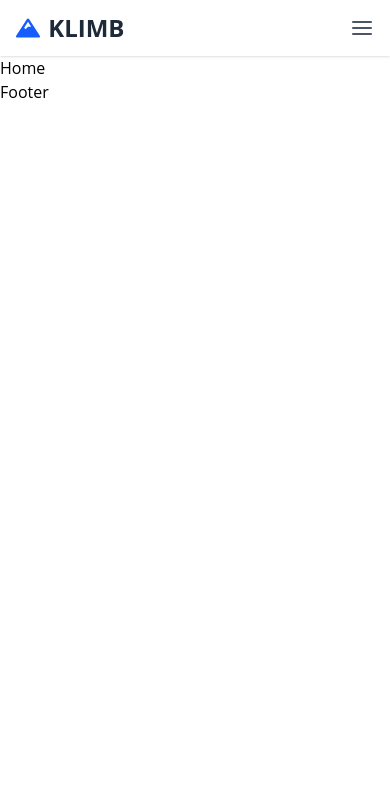
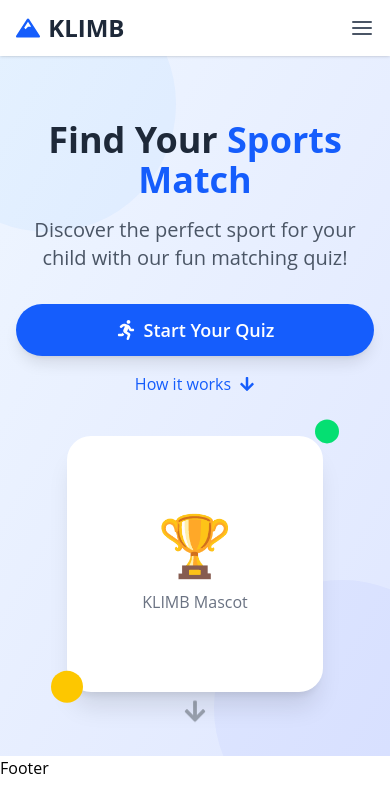
Before and after one commit to jahidhasan6676/klimb-task, a React (Vite) app: page / in a window 390 px wide. Shown: the top 812 px of the page. Built offline with nearby package versions, Linux system fonts and the light colour scheme.

Commit message:
complete responsive hero section with animation

```diff
--- a/package.json
+++ b/package.json
@@ -11,6 +11,7 @@
   },
   "dependencies": {
     "@tailwindcss/vite": "^4.1.8",
+    "framer-motion": "^12.16.0",
     "react": "^19.1.0",
     "react-dom": "^19.1.0",
     "react-icons": "^5.5.0",
--- /dev/null
+++ b/src/components/HomeSection/HeroSection.jsx
@@ -0,0 +1,137 @@
+import { useRef, useEffect } from 'react';
+import { motion, useAnimation, useInView } from 'framer-motion';
+import { FaRunning, FaArrowDown } from 'react-icons/fa';
+
+const HeroSection = () => {
+  const controls = useAnimation();
+  const ref = useRef(null);
+  const isInView = useInView(ref, { once: true });
+
+  useEffect(() => {
+    if (isInView) {
+      controls.start("visible");
+    }
+  }, [isInView, controls]);
+
+  const scrollToQuiz = () => {
+    document.getElementById('quiz')?.scrollIntoView({ behavior: 'smooth' });
+  };
+
+  return (
+    <section
+      ref={ref}
+      className="relative overflow-hidden bg-gradient-to-br from-blue-50 to-indigo-100 py-16 md:py-24">
+      {/* Decorative elements */}
+      <div className="absolute top-0 left-0 w-full h-full overflow-hidden">
+        <motion.div
+          initial={{ scale: 0.8, opacity: 0 }}
+          animate={controls}
+          variants={{
+            visible: { scale: 1, opacity: 0.1 }
+          }}
+          transition={{ duration: 1 }}
+          className="absolute -top-20 -left-20 w-64 h-64 rounded-full bg-blue-300 mix-blend-multiply"/>
+        <motion.div
+          initial={{ scale: 0.8, opacity: 0 }}
+          animate={controls}
+          variants={{
+            visible: { scale: 1, opacity: 0.1 }
+          }}
+          transition={{ duration: 1, delay: 0.3 }}
+          className="absolute -bottom-20 -right-20 w-64 h-64 rounded-full bg-indigo-300 mix-blend-multiply"
+        />
+      </div>
+
+      <div className="w-11/12 mx-auto relative z-10">
+        <div className="flex flex-col md:flex-row items-center">
+          {/* Text content */}
+          <motion.div
+            initial={{ opacity: 0, y: 20 }}
+            animate={controls}
+            variants={{
+              visible: { opacity: 1, y: 0 }
+            }}
+            transition={{ duration: 0.8 }}
+            className="md:w-1/2 mb-10 md:mb-0 text-center md:text-left">
+            <h1 className="text-4xl md:text-5xl lg:text-6xl font-bold text-gray-800 mb-4">
+              Find Your <span className="text-blue-600">Sports Match</span>
+            </h1>
+            <p className="text-xl md:text-2xl text-gray-600 mb-8">
+              Discover the perfect sport for your child with our fun matching quiz!
+            </p>
+
+            <div className="flex flex-col sm:flex-row gap-4 justify-center md:justify-start">
+              <button
+                onClick={scrollToQuiz}
+                className="bg-blue-600 hover:bg-blue-700 text-white px-8 py-3 rounded-full text-lg font-semibold shadow-lg transition-all transform hover:scale-105 flex items-center justify-center gap-2"
+              >
+                <FaRunning className="text-xl" />
+                Start Your Quiz
+              </button>
+              <button
+                onClick={scrollToQuiz}
+                className="flex items-center justify-center gap-2 text-blue-600 hover:text-blue-800 font-medium"
+              >
+                How it works <FaArrowDown />
+              </button>
+            </div>
+          </motion.div>
+
+          {/* Visual element - placeholder for mascot */}
+          <motion.div
+            initial={{ opacity: 0, scale: 0.8 }}
+            animate={controls}
+            variants={{
+              visible: { opacity: 1, scale: 1 }
+            }}
+            transition={{ duration: 0.8, delay: 0.2 }}
+            className="md:w-1/2 flex justify-center"
+          >
+            <div className="relative w-64 h-64 md:w-80 md:h-80 bg-white rounded-3xl shadow-xl flex items-center justify-center">
+              <div className="text-center p-4">
+                <div className="text-6xl mb-4">🏆</div>
+                <p className="text-gray-500">KLIMB Mascot</p>
+              </div>
+              {/* Animated dots */}
+              <motion.div
+                animate={{
+                  y: [0, -10, 0],
+                }}
+                transition={{
+                  repeat: Infinity,
+                  duration: 2,
+                  ease: "easeInOut"
+                }}
+                className="absolute -bottom-4 -left-4 w-8 h-8 bg-yellow-400 rounded-full"
+              />
+              <motion.div
+                animate={{
+                  y: [0, -15, 0],
+                }}
+                transition={{
+                  repeat: Infinity,
+                  duration: 2.5,
+                  delay: 0.3,
+                  ease: "easeInOut"
+                }}
+                className="absolute -top-4 -right-4 w-6 h-6 bg-green-400 rounded-full"
+              />
+            </div>
+          </motion.div>
+        </div>
+      </div>
+
+      {/* Scroll indicator */}
+      <motion.div
+        initial={{ opacity: 0 }}
+        animate={{ opacity: 1 }}
+        transition={{ delay: 1.5 }}
+        className="absolute bottom-8 left-1/2 transform -translate-x-1/2 animate-bounce"
+      >
+        <FaArrowDown className="text-gray-400 text-2xl" />
+      </motion.div>
+    </section>
+  );
+};
+
+export default HeroSection;
--- a/src/pages/Home.jsx
+++ b/src/pages/Home.jsx
@@ -1,9 +1,10 @@
 import React from 'react';
+import HeroSection from '../components/HomeSection/HeroSection';
 
 const Home = () => {
     return (
         <div>
-            <h2>Home</h2>
+            <HeroSection/>
         </div>
     );
 };
```
Also changed, not shown: 1 other file (tests, documents, lock files or other folders).
